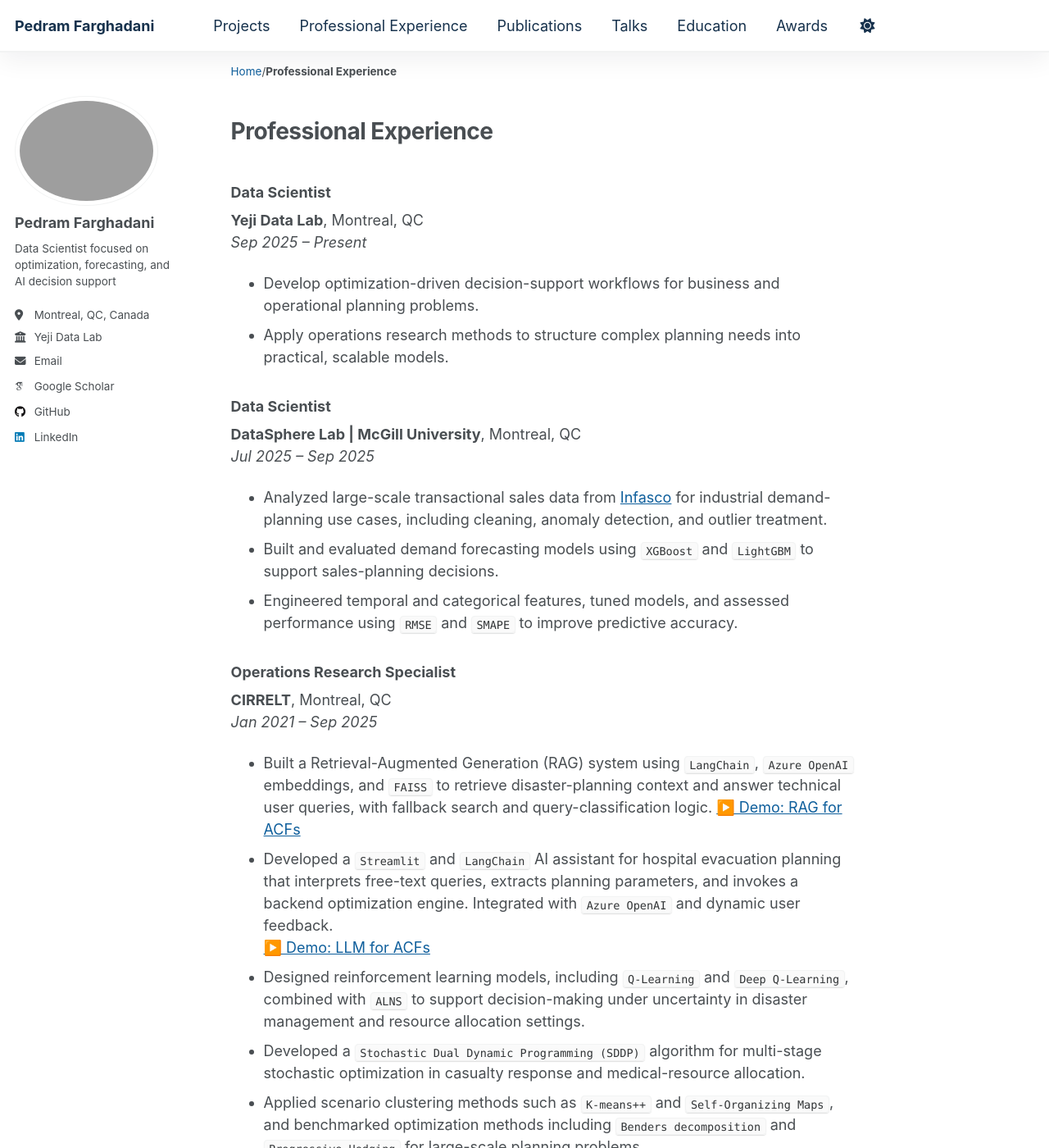
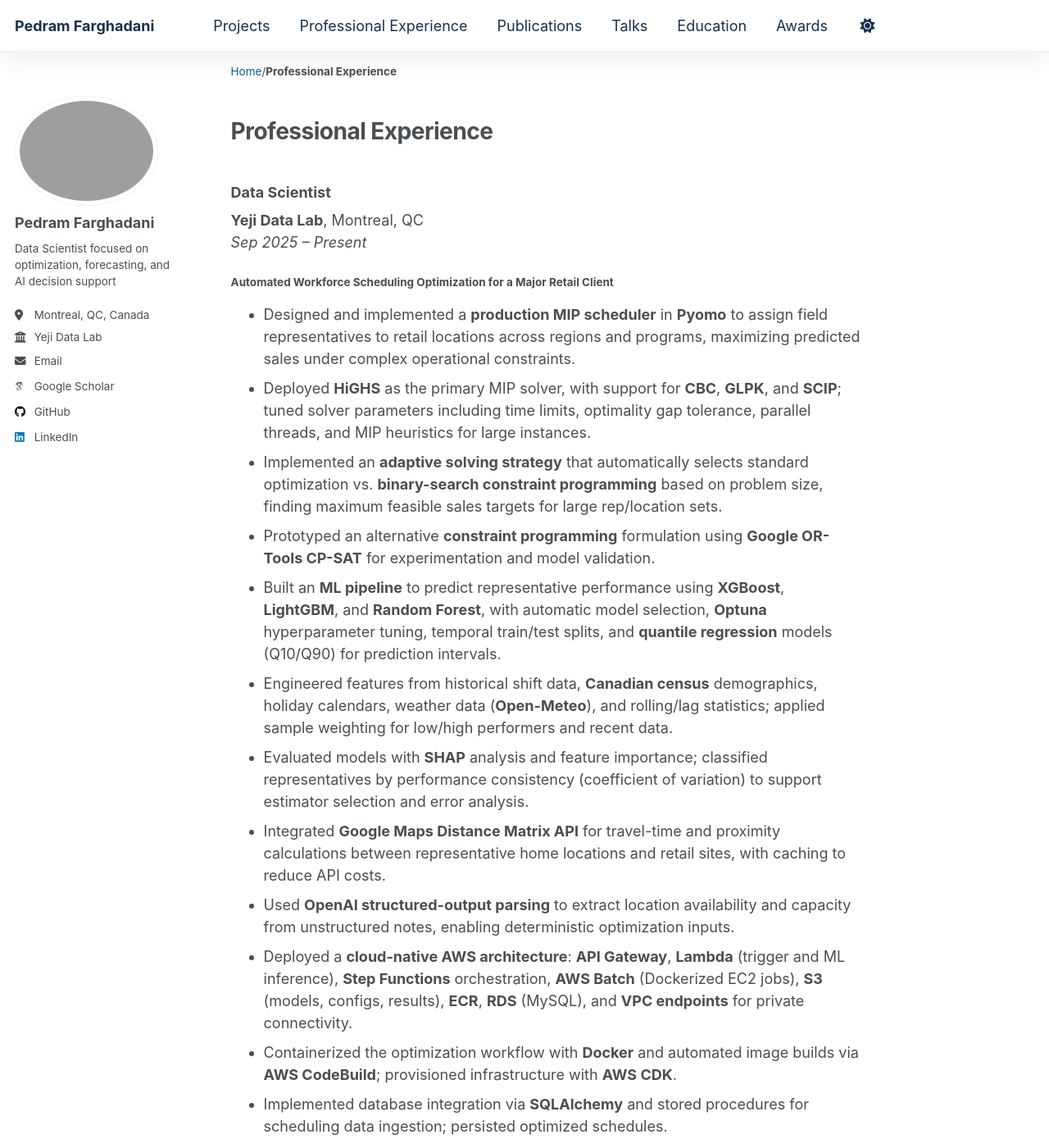
Before and after one commit to Pedram-Fdi/Pedram-Fdi.github.io, a Jekyll site: the page built from _pages/professionalexperience.md, in a window 1280 px wide and 1400 px high. Shown: the whole window at 82% size. Built offline with Jekyll 4.4.1, drawn with Linux system fonts in a browser that asks for light colours; some web fonts are replaced; some of the changed text lies outside the part shown.

Commit message:
professional exp.

```diff
--- a/_pages/professionalexperience.md
+++ b/_pages/professionalexperience.md
@@ -8,8 +8,22 @@ author_profile: true
 ### Data Scientist
 **Yeji Data Lab**, Montreal, QC
 *Sep 2025 – Present*
-- Develop optimization-driven decision-support workflows for business and operational planning problems.
-- Apply operations research methods to structure complex planning needs into practical, scalable models.
+
+#### Automated Workforce Scheduling Optimization for a Major Retail Client
+- Designed and implemented a **production MIP scheduler** in **Pyomo** to assign field representatives to retail locations across regions and programs, maximizing predicted sales under complex operational constraints.
+- Deployed **HiGHS** as the primary MIP solver, with support for **CBC**, **GLPK**, and **SCIP**; tuned solver parameters including time limits, optimality gap tolerance, parallel threads, and MIP heuristics for large instances.
+- Implemented an **adaptive solving strategy** that automatically selects standard optimization vs. **binary-search constraint programming** based on problem size, finding maximum feasible sales targets for large rep/location sets.
+- Prototyped an alternative **constraint programming** formulation using **Google OR-Tools CP-SAT** for experimentation and model validation.
+- Built an **ML pipeline** to predict representative performance using **XGBoost**, **LightGBM**, and **Random Forest**, with automatic model selection, **Optuna** hyperparameter tuning, temporal train/test splits, and **quantile regression** models (Q10/Q90) for prediction intervals.
+- Engineered features from historical shift data, **Canadian census** demographics, holiday calendars, weather data (**Open-Meteo**), and rolling/lag statistics; applied sample weighting for low/high performers and recent data.
+- Evaluated models with **SHAP** analysis and feature importance; classified representatives by performance consistency (coefficient of variation) to support estimator selection and error analysis.
+- Integrated **Google Maps Distance Matrix API** for travel-time and proximity calculations between representative home locations and retail sites, with caching to reduce API costs.
+- Used **OpenAI structured-output parsing** to extract location availability and capacity from unstructured notes, enabling deterministic optimization inputs.
+- Deployed a **cloud-native AWS architecture**: **API Gateway**, **Lambda** (trigger and ML inference), **Step Functions** orchestration, **AWS Batch** (Dockerized EC2 jobs), **S3** (models, configs, results), **ECR**, **RDS** (MySQL), and **VPC endpoints** for private connectivity.
+- Containerized the optimization workflow with **Docker** and automated image builds via **AWS CodeBuild**; provisioned infrastructure with **AWS CDK**.
+- Implemented database integration via **SQLAlchemy** and stored procedures for scheduling data ingestion; persisted optimized schedules.
+- Developed **Streamlit** dashboards for backtesting, performance-estimator comparison, and weekly APH analysis to validate models before production deployment.
+- Established **CI** quality gates with **GitHub Actions** and **Ruff** linting/format checks on the production codebase.
 
 ### Data Scientist
 **DataSphere Lab | McGill University**, Montreal, QC
```
Also changed, not shown: _pages/talks.md (+4 -0 lines).
